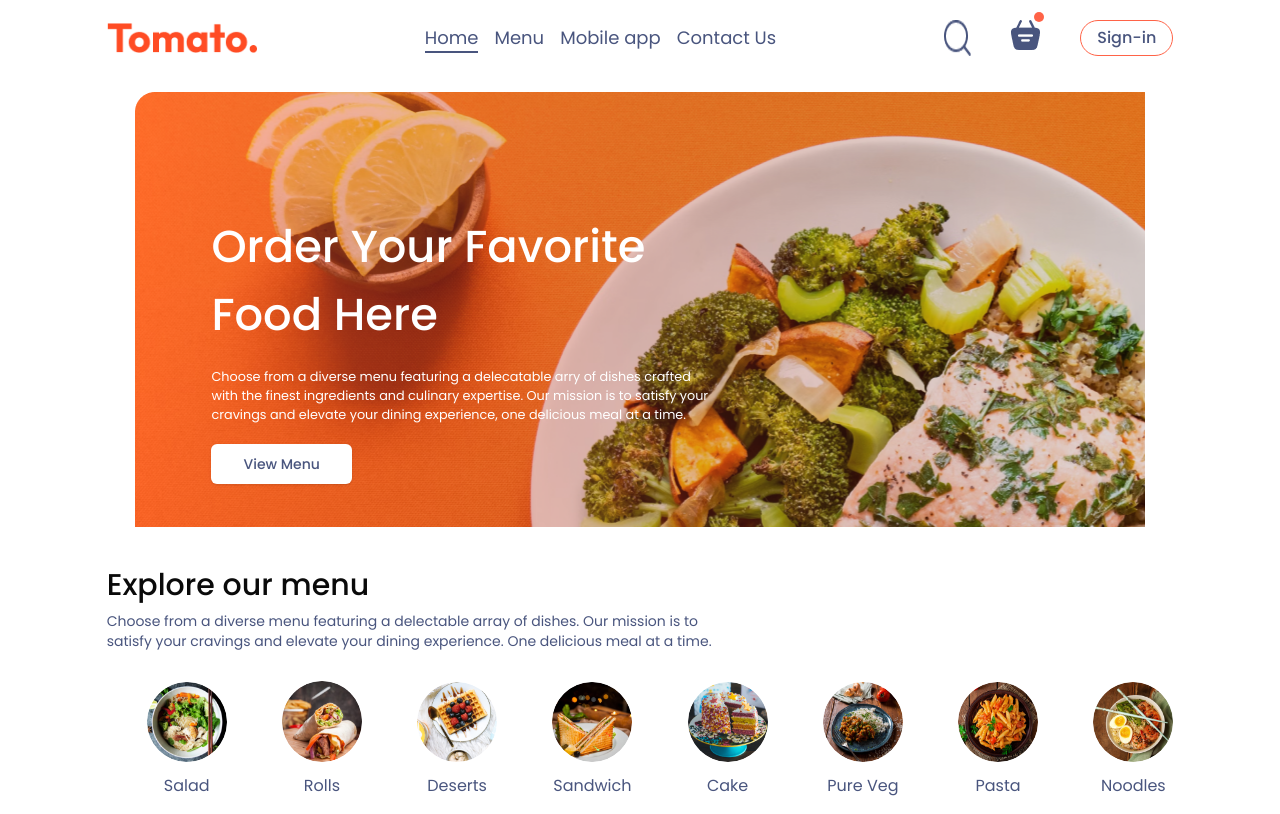
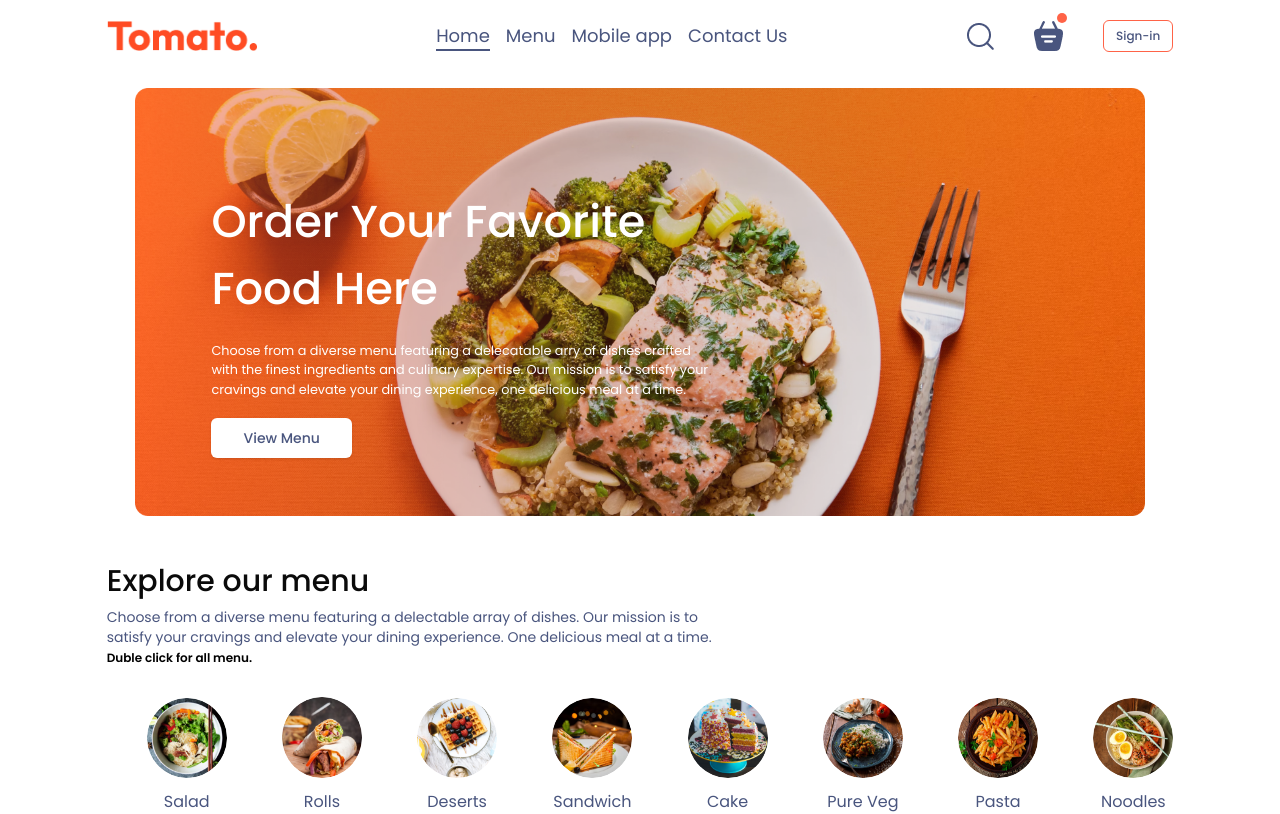
Before and after one commit to Randomtanvir/Food_del_app_react, a React (Vite) app: page / in a window 1280 px wide. Shown: the top 814 px of the page. Built offline with nearby package versions, Linux system fonts and the light colour scheme.

Commit message:
Home page ready and rasponsive

```diff
--- a/src/Contex/StoreContex.jsx
+++ b/src/Contex/StoreContex.jsx
@@ -5,7 +5,7 @@ export const StoreContex = createContext(null);
 
 // eslint-disable-next-line react/prop-types
 const StoreContexProvider = ({ children }) => {
-  const [cartItem, setCartItem] = useState([]);
+  const [cartItem, setCartItem] = useState({});
 
   const addToCart = (itemId) => {
     if (!cartItem[itemId]) {
--- a/src/Pages/Home/Home.jsx
+++ b/src/Pages/Home/Home.jsx
@@ -1,3 +1,4 @@
+import AppDownload from "@/components/AppDownload/AppDownload";
 import ExploreMenu from "@/components/ExploreMenu/ExploreMenu";
 import FoodDisplay from "@/components/FoodDisplay/FoodDisplay";
 import Hader from "@/components/Header/Hader";
@@ -11,6 +12,7 @@ const Home = () => {
       <Hader />
       <ExploreMenu category={category} setCategory={setCategory} />
       <FoodDisplay category={category} />
+      <AppDownload />
     </div>
   );
 };
--- /dev/null
+++ b/src/components/AppDownload/AppDownload.jsx
@@ -0,0 +1,35 @@
+import { assets } from "@/Assets/assets";
+import React from "react";
+
+const AppDownload = () => {
+  return (
+    <div
+      className="mt-20 flex items-center w-full justify-center"
+      id="mobile_app"
+    >
+      <div className="">
+        <h1 className="md:text-4xl text-2xl text-black text-center font-bold">
+          For Better Experience Download <br /> Tomato App{" "}
+        </h1>
+        <div className="flex flex-col md:flex-row gap-8 mt-10 justify-center items-center">
+          <div>
+            <img
+              className="max-w-[180px] transition-all cursor-pointer hover:scale-105 "
+              src={assets.play_store}
+              alt=""
+            />
+          </div>
+          <div>
+            <img
+              className="max-w-[180px] transition-all cursor-pointer hover:scale-105 "
+              src={assets.app_store}
+              alt=""
+            />
+          </div>
+        </div>
+      </div>
+    </div>
+  );
+};
+
+export default AppDownload;
--- a/src/components/ExploreMenu/ExploreMenu.jsx
+++ b/src/components/ExploreMenu/ExploreMenu.jsx
@@ -4,12 +4,16 @@ import { menu_list } from "../../Assets/assets";
 const ExploreMenu = ({ category, setCategory }) => {
   return (
     <>
-      <div className="mt-10">
-        <h1 className="text-3xl font-medium">Explore our menu</h1>
-        <p className="text-sm text-textColor max-w-[60%] mt-2">
+      <div className="lg:mt-10 mt-4" id="menu">
+        <h1 className="sm:text-3xl text-xl font-medium">Explore our menu</h1>
+        <p className="text-sm text-textColor md:max-w-[60%]  mt-2">
           Choose from a diverse menu featuring a delectable array of dishes. Our
           mission is to satisfy your cravings and elevate your dining
           experience. One delicious meal at a time.
+          <br />
+          <span className="text-black font-semibold text-xs ">
+            Duble click for all menu.
+          </span>
         </p>
         <dir className="flex justify-between gap-[30px] text-center my-[30px] items-center overflow-x-scroll lg:overflow-auto">
           {menu_list.map((item, index) => (
--- a/src/components/FoodDisplay/FoodDisplay.jsx
+++ b/src/components/FoodDisplay/FoodDisplay.jsx
@@ -6,11 +6,12 @@ const FoodDisplay = ({ category }) => {
   const { food_list } = useFoodItem();
 
   return (
+    <div className="flex justify-center md:block">
       <div>
         <h1 className="mt-4 text-[max(2vw,24px)] font-semibold">
           Top dishes near you
         </h1>
-      <div className="grid grid-cols-[repeat(auto-fill,_minmax(270px,_1fr))] mt-8 gap-7 gap-y-12 items-center content-center">
+        <div className="grid grid-cols-1 sm:grid-cols-2 md:grid-cols-3 xl:grid-cols-[repeat(auto-fill,_minmax(270px,_1fr))] mt-8 gap-7 gap-y-12 items-center content-center">
           {food_list.map((item) => {
             if (category === "All" || category === item.category) {
               return (
@@ -28,6 +29,7 @@ const FoodDisplay = ({ category }) => {
           })}
         </div>
       </div>
+    </div>
   );
 };
 
--- a/src/components/Footer/Footer.jsx
+++ b/src/components/Footer/Footer.jsx
@@ -3,8 +3,11 @@ import React from "react";
 
 const Footer = () => {
   return (
-    <div className="text-[#d9d9d9] bg-[#323232] flex flex-col items-center gap-5 pt-20 mt-20 px-[8vw] py-5 ">
-      <div className="grid grid-cols-[2fr_1fr_1fr] gap-20 ">
+    <div
+      id="footer"
+      className="text-[#d9d9d9] bg-[#323232] flex flex-col items-center gap-5 pt-20 mt-20 px-[8vw] py-5 "
+    >
+      <div className="grid md:grid-cols-[2fr_1fr_1fr] md:gap-20 gap-8 ">
         <div className="flex flex-col gap-5">
           <div>
             <img src={assets.logo} alt="" />
@@ -33,7 +36,9 @@ const Footer = () => {
           </div>
         </div>
         <div className="flex flex-col gap-5">
-          <h2 className="text-3xl text-white font-medium">COMPANY</h2>
+          <h2 className="md:text-3xl text-xl text-white font-medium">
+            COMPANY
+          </h2>
           <ul className="flex flex-col gap-3">
             <li className="cursor-pointer">Home</li>
             <li className="cursor-pointer">About us</li>
@@ -42,7 +47,9 @@ const Footer = () => {
           </ul>
         </div>
         <div className="flex flex-col gap-5">
-          <h2 className="text-3xl text-white font-medium">GET IN TOUCH</h2>
+          <h2 className="md:text-3xl text-xl text-white font-medium">
+            GET IN TOUCH
+          </h2>
           <div>
             <p className="mb-3 cursor-pointer">+880 1639-528846</p>
             <p className="cursor-pointer">tanvir.info07@gmail.com</p>
@@ -50,7 +57,9 @@ const Footer = () => {
         </div>
         <hr className="my-4" />
       </div>
-      <p className="p-6">Copyright 2024 @ Tomato.com - All Right Reserved. </p>
+      <p className="p-6 text-center ">
+        Copyright 2024 @ Tomato.com - All Right Reserved.{" "}
+      </p>
     </div>
   );
 };
--- a/src/components/Header/Hader.jsx
+++ b/src/components/Header/Hader.jsx
@@ -1,20 +1,19 @@
-import React from "react";
 import { Button } from "../ui/button";
 
 const Hader = () => {
   return (
-    <div className="bg-[url('./public/header_img.png')] h-[34vw] my-auto mx-7 bg-no-repeat relative mt-4 animate-fade">
-      <div className="absolute flex flex-col items-start gap-[1.5vw] max-w-[50%] bottom-[10%] left-[6vw] text-white ">
-        <h1 className="font-medium text-[max(3.5vw,22px)] ">
+    <div className="bg-[url('./public/header_img.png')] h-[34vw]  bg-contain my-auto mx-5 sm:mx-7 bg-no-repeat relative md:mt-4 mt-2 ">
+      <div className="absolute flex flex-col items-start gap-[1.5vw] max-w-[50%] md:bottom-[15%] bottom-[10%] left-[6vw] text-white ">
+        <h1 className="font-medium sm:text-[max(3.5vw,24px)] text-[18px] ">
           Order Your Favorite Food Here
         </h1>
-        <p className="text-[1vw] ">
+        <p className="text-[1vw] hidden md:block ">
           Choose from a diverse menu featuring a delecatable arry of dishes
           crafted with the finest ingredients and culinary expertise. Our
           mission is to satisfy your cravings and elevate your dining
           experience, one delicious meal at a time.
         </p>
-        <Button variant="white" size="lg">
+        <Button className="hidden sm:block " variant="white" size="lg">
           View Menu
         </Button>
       </div>
--- a/src/components/Navbar/Navbar.jsx
+++ b/src/components/Navbar/Navbar.jsx
@@ -1,55 +1,68 @@
 import React, { useState } from "react";
 import { assets } from "@/Assets/assets";
 import { Button } from "../ui/button";
+import { Link } from "react-router-dom";
 
 const Navbar = () => {
   const [menu, setMenu] = useState("Home");
 
   return (
-    <div className="flex justify-between items-center py-5">
-      <img src={assets.logo} alt="Logo_img" className="w-[150px] " />
+    <div className="flex justify-between items-center py-5 ">
+      <img
+        src={assets.logo}
+        alt="Logo_img"
+        className="w-[100px] lg:w-[150px] "
+      />
 
-      <ul className="flex gap-4 text-textColor">
-        <li
+      <ul className="lg:flex gap-4 text-textColor hidden">
+        <Link
+          to="/"
           className={`cursor-pointer text-[18px] ${
             menu === "Home" ? "border-b-2 border-textColor" : ""
           }`}
           onClick={() => setMenu("Home")}
         >
           Home
-        </li>
-        <li
+        </Link>
+        <a
+          href="#menu"
           className={`cursor-pointer text-[18px] ${
             menu === "Menu" ? "border-b-2 border-textColor" : ""
           }`}
           onClick={() => setMenu("Menu")}
         >
           Menu
-        </li>
-        <li
+        </a>
+        <a
+          href="#mobile_app"
           className={`cursor-pointer text-[18px] ${
             menu === "Mobile app" ? "border-b-2 border-textColor" : ""
           }`}
           onClick={() => setMenu("Mobile app")}
         >
           Mobile app
-        </li>
-        <li
+        </a>
+        <a
+          href="#footer"
           className={`cursor-pointer text-[18px] ${
             menu === "Contact Us" ? "border-b-2 border-textColor" : ""
           }`}
           onClick={() => setMenu("Contact Us")}
         >
           Contact Us
-        </li>
+        </a>
       </ul>
-      <div className="flex gap-10">
-        <img src={assets.search_icon} className="cursor-pointer" alt="" />
+      <div className="flex items-center lg:gap-10 md:gap-6 sm:gap-4 gap-2">
+        <div>
+          <img src={assets.search_icon} className="cursor-pointer" alt="" />
+        </div>
         <div className="relative">
           <img src={assets.basket_icon} className="cursor-pointer" alt="" />
           <div className=" absolute -top-2 -right-1 w-[10px] h-[10px] bg-tomato rounded-full"></div>
         </div>
-        <Button variant="outline">Sign-in</Button>
+        <Button variant="outline" size="sm">
+          Sign-in
+        </Button>
       </div>
     </div>
   );
```
Lines whose indentation alone changed are shown as unchanged.
